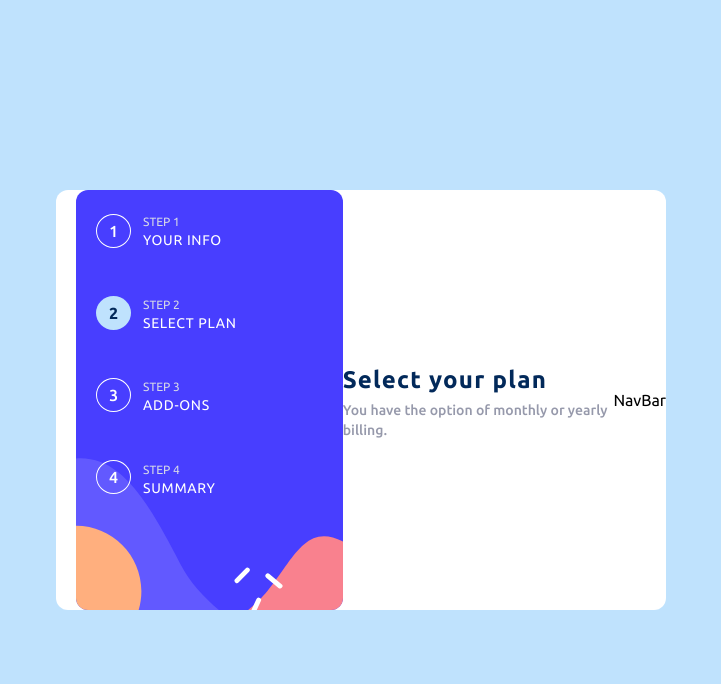
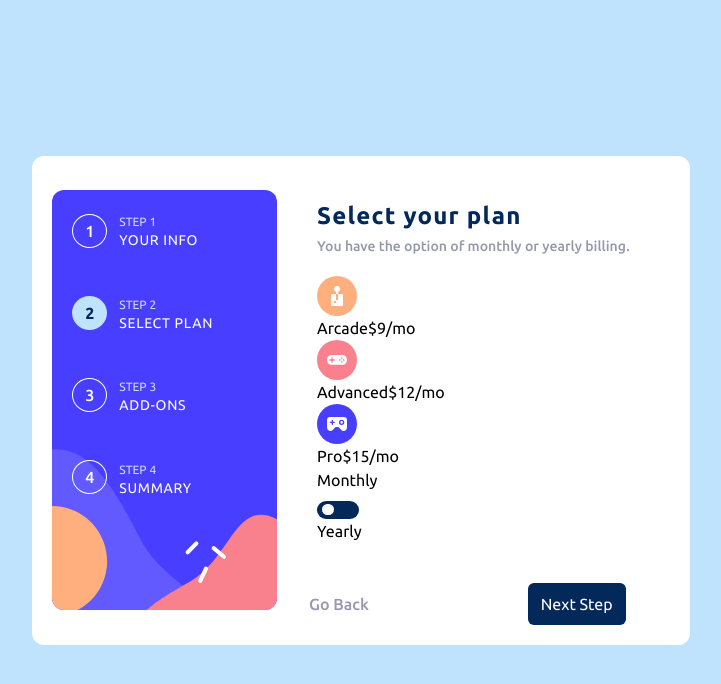
Before and after one commit to Aik-202/aik-multi-step-form, a React (Vite) app in the folder multi-step_form/: page /plans in a window 1280 px wide. Shown: the top 684 px of the page, without its empty margins (279-1000 px from the left). Built offline with nearby package versions, Linux system fonts and the light colour scheme.

Commit message:
Added the html and styled the plans page
Added a new array of objects for the plans container content to avoid repitition

```diff
--- a/multi-step_form/src/Components/Form/PlansInfo.jsx
+++ b/multi-step_form/src/Components/Form/PlansInfo.jsx
@@ -1,7 +1,37 @@
 import React from 'react'
+import { FormHeaders } from '../'
+import { plans } from '../../Data/demo'
 
 export default function PlansInfo() {
   return (
-    <div>NavBar</div>
+    <section>
+        <div className='bg-white flex flex-col space-y-5 justify-center content-center px-5
+        absolute h-max top-24 right-0 left-0 py-5 mx-5 rounded-md sm:static md:mr-10'>
+          <FormHeaders personal={false} plans={true} addons={false} finished={false}/>
+          <div>
+            {plans.map((item) => {return <div key={item.text}>
+              <img src={item.img}/>
+              <h2>
+                <span>{item.text}</span>
+                <span>{item.fee}</span>
+              </h2>
+            </div>})}
+            <div>
+              <h2>Monthly</h2>
+              <button className='bg-marine border-[1px] border-transparent px-5 py-2 rounded-xl relative'>
+                <span className='rounded-[100%] border-[1px] border-transparent bg-white px-[0.3rem] py-[0.3rem]
+                absolute top-[2px] left-1'></span>
+              </button>
+              <h2>Yearly</h2>
+            </div>
+          </div>
+        </div>
+        <div className='flex justify-between bg-white
+        py-5 px-8 absolute bottom-0 right-0 left-0 sm:static sm:pr-10 md:pr-16 sm:rounded-xl'>
+          <button className='text-cool font-medium'>Go Back</button>
+          <button className='border-[1px] border-solid border-transparent rounded-md px-3 py-2 text-white
+        bg-marine'>Next Step</button>
+        </div>
+    </section>
   )
 }
--- a/multi-step_form/src/Data/demo.js
+++ b/multi-step_form/src/Data/demo.js
@@ -1,3 +1,4 @@
+import { Arcade, Advanced, Pro } from './'
 export const nav = [
     {
         list: '1',
@@ -55,3 +56,21 @@ export const form = [
         info: 'Double-check everything looks OK before confirming.',
     }
 ]
+
+export const plans = [
+    {
+        img: Arcade,
+        text: 'Arcade',
+        fee: '$9/mo'
+    },
+    {
+        img: Advanced,
+        text: 'Advanced',
+        fee: '$12/mo'
+    },
+    {
+        img: Pro,
+        text: 'Pro',
+        fee: '$15/mo'
+    }
+]
--- a/multi-step_form/src/Pages/Plans.jsx
+++ b/multi-step_form/src/Pages/Plans.jsx
@@ -1,12 +1,11 @@
 import React from 'react'
-import { PlansInfo, NavBar, FormHeaders } from '../Components'
+import { PlansInfo, NavBar } from '../Components'
 
 export default function AddOns() {
   return (
-    <section className='bg-light-blue relative h-full sm:flex sm:flex-row sm:bg-white
+    <section className='bg-light-blue relative h-screen sm:flex sm:flex-row sm:bg-white
     sm:justify-center sm:items-center sm:content-center sm:pl-5 sm:h-max sm:rounded-xl'>
         <NavBar plans={true} />
-        <FormHeaders personal={false} plans={true} addons={false} finished={false}/>
         <PlansInfo />
     </section>
 
```
